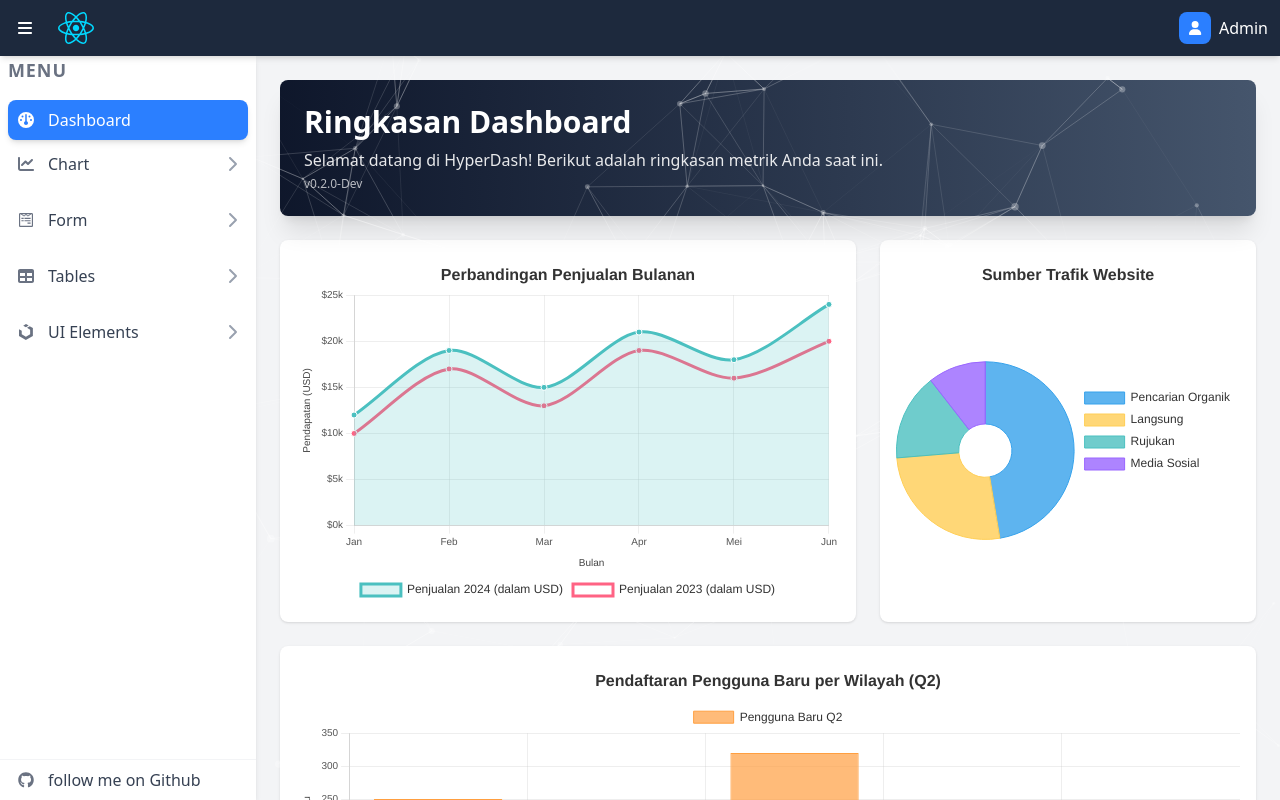
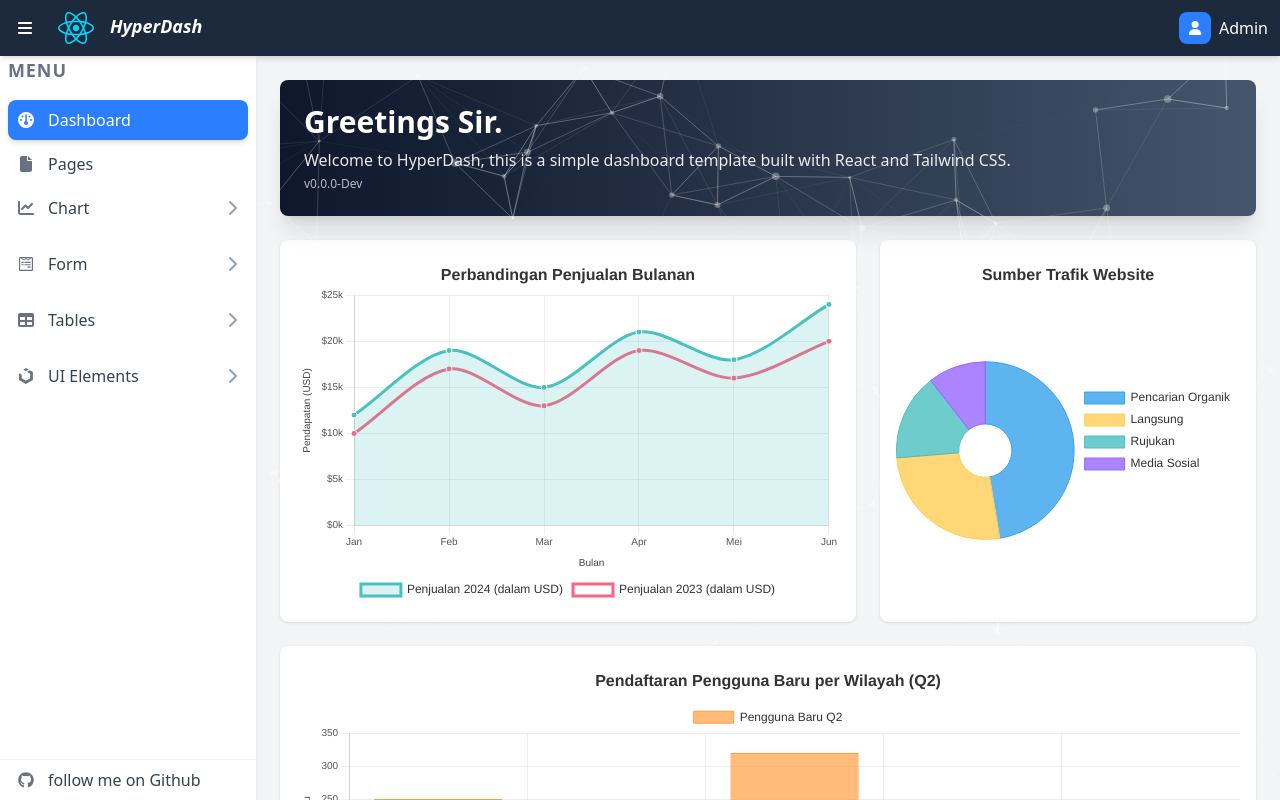
Before and after one commit to Rafhi-dev/HyperDash, a React (Vite) app: page / in a window 1280 px wide. Shown: the top 800 px of the page. Built offline with nearby package versions, Linux system fonts and the light colour scheme.

Commit message:
feat: restructure routing and sidebar state management; enhance Dashboard1 content and add new icons to Sidebar

```diff
--- a/src/App.jsx
+++ b/src/App.jsx
@@ -1,44 +1,26 @@
 import { useState, useEffect } from "react";
-import { BrowserRouter, Route, Routes } from "react-router-dom";
-
-import MainContent from "./components/layout/contents/MainContent";
-
-import MainLayout from "./components/layout/MainLayout";
-import LoginForm from "./pages/LoginForm";
-import NotFound from "./pages/404";
-import MyLinePrev from "./components/charts/MyLinePrev";
-import MyBarPrev from "./components/charts/MyBarPrev";
-import MyPiePrev from "./components/charts/MyPiePrev";
-import Dashboard1 from "./components/layout/contents/Dashboard1";
+import HyRoute from "./Routes/HyRoute";
 
 function App() {
   const [isSidebarCollapsed, setIsSidebarCollapsed] = useState(false);
 
-  // Save sidebar state
+  // Load sidebar state from localStorage on initial render
+  useEffect(() => {
+    const storedSidebarState = localStorage.getItem("sidebarCollapsed");
+    if (storedSidebarState !== null) {
+      setIsSidebarCollapsed(JSON.parse(storedSidebarState));
+    }
+  }, []);
+
   useEffect(() => {
     localStorage.setItem("sidebarCollapsed", isSidebarCollapsed);
   }, [isSidebarCollapsed]);
 
   return (
-    <BrowserRouter>
-      <Routes>
-        <Route path="/*" element={<NotFound />} />
-        <Route path="/login" element={<LoginForm />} />
-        <Route
-          element={
-            <MainLayout
-              isSidebarCollapsed={isSidebarCollapsed}
-              setIsSidebarCollapsed={setIsSidebarCollapsed}
-            />
-          }
-        >
-          <Route path="/" element={<Dashboard1 />} />
-          <Route path="/line-chart" element={<MyLinePrev/>} />
-          <Route path="/bar-chart" element={<MyBarPrev/>} />
-          <Route path="/pie-chart" element={<MyPiePrev />} />
-        </Route>
-      </Routes>
-    </BrowserRouter>
+    <HyRoute
+      getCollapased={isSidebarCollapsed}
+      getSetCollapsed={setIsSidebarCollapsed}
+    />
   );
 }
 
--- /dev/null
+++ b/src/Routes/HyRoute.jsx
@@ -0,0 +1,33 @@
+import { Route, Routes } from "react-router-dom";
+import MainLayout from "../components/layout/MainLayout";
+import Dashboard1 from "../components/layout/contents/Dashboard1";
+import MyPiePrev from "../components/charts/MyPiePrev";
+import MyBarPrev from "../components/charts/MyBarPrev";
+import MyLinePrev from "../components/charts/MyLinePrev";
+import LoginForm from "../pages/LoginForm";
+import NotFound from "../pages/404";
+
+
+const HyRoute = ({getCollapased, getSetCollapsed}) => {
+    return (
+     <Routes>
+        <Route path="/*" element={<NotFound />} />
+        <Route path="/login" element={<LoginForm />} />
+        <Route
+          element={
+            <MainLayout
+              isSidebarCollapsed={getCollapased}
+              setIsSidebarCollapsed={getSetCollapsed}
+            />
+          }
+        >
+          <Route path="/" element={<Dashboard1 />} />
+          <Route path="/line-chart" element={<MyLinePrev/>} />
+          <Route path="/bar-chart" element={<MyBarPrev/>} />
+          <Route path="/pie-chart" element={<MyPiePrev />} />
+        </Route>
+      </Routes>
+    );
+}
+
+export default HyRoute;
--- a/src/components/layout/Navbar.jsx
+++ b/src/components/layout/Navbar.jsx
@@ -42,6 +42,7 @@ function Navbar({ isSidebarCollapsed, setIsSidebarCollapsed }) {
           </button>
           {/* Pastikan ukuran logo tidak melebihi tinggi navbar. Contoh: h-8 (2rem) */}
           <img src='./src/assets/react.svg' alt="Company Logo" className="h-8 w-auto" />
+        <p className='text-lg italic decoration-white font-bold h-8 w-auto'>HyperDash</p>
         </div>
 
         {/* Profile dropdown */}
--- a/src/components/layout/Sidebar.jsx
+++ b/src/components/layout/Sidebar.jsx
@@ -1,9 +1,10 @@
-import { faGithub, faUikit, faWpforms } from "@fortawesome/free-brands-svg-icons";
+import { faGithub, faPage4, faPagelines, faUikit, faWpforms } from "@fortawesome/free-brands-svg-icons";
 import SidebarMenuItem from "./SidebarMenuItem";
 import {
   faGauge,
   faTable,
   faChartLine,
+  faFile,
 } from "@fortawesome/free-solid-svg-icons";
 import { useLocation } from "react-router-dom";
 
@@ -12,6 +13,7 @@ function Sidebar({ isCollapsed, isMobile, setSidebarCollapsed }) {
 
   const menuItems = [
     { icon: faGauge, label: "Dashboard", loc: "/" },
+    { icon: faFile, label: "Pages", loc: "/pages" },
     {
       icon: faChartLine,
       label: "Chart",
@@ -25,7 +27,14 @@ function Sidebar({ isCollapsed, isMobile, setSidebarCollapsed }) {
       icon: faWpforms,
       label: "Form",
       subItems: [
-        { label: "Form Elements", loc: "/elements-form" },
+        { label: "Form Elements", subItems: [
+          { label: "Input", loc: "/form-input" },
+          { label: "Textarea", loc: "/form-textarea" },
+          { label: "Select", loc: "/form-select" },
+          { label: "Checkbox", loc: "/form-checkbox" },
+          { label: "Radio", loc: "/form-radio" },
+          { label: "Switch", loc: "/form-switch" },
+        ]},
         { label: "Form Layout", loc: "/layout-form" },
       ],
     },
--- a/src/components/layout/contents/Dashboard1.jsx
+++ b/src/components/layout/contents/Dashboard1.jsx
@@ -60,14 +60,14 @@ const Dashboard1 = () => {
           default: 'bounce',
         },
         random: false,
-        speed: 2,
+        speed: 1,
         straight: false,
       },
       number: {
         density: {
           enable: true,
         },
-        value: 210, // Jumlah partikel
+        value: 250, // Jumlah partikel
       },
       opacity: {
         value: 0.3,
@@ -148,12 +148,12 @@ const Dashboard1 = () => {
         />
         <div className="relative z-10 p-6"> {/* Konten header harus memiliki z-index lebih tinggi */}
           <h1 className="text-2xl md:text-3xl font-bold">
-            Ringkasan Dashboard
+            Greetings Sir.
           </h1>
           <p className="mt-2 opacity-90">
-            Selamat datang di HyperDash! Berikut adalah ringkasan metrik Anda saat ini.
+            Welcome to HyperDash, this is a simple dashboard template built with React and Tailwind CSS.
           </p>
-          <p className="mt-1 text-xs opacity-70">v0.2.0-Dev</p>
+          <p className="mt-1 text-xs opacity-70">v0.0.0-Dev</p>
         </div>
       </div>
 
@@ -253,7 +253,7 @@ const Dashboard1 = () => {
       </div>
 
       <footer className="text-center text-sm text-gray-500 py-4">
-        &copy; {new Date().getFullYear()} HyperDash. Hak cipta dilindungi.
+        &copy; {new Date().getFullYear()} HyperDash.
       </footer>
     </div>
   );
--- a/src/main.jsx
+++ b/src/main.jsx
@@ -1,9 +1,12 @@
 import { StrictMode } from 'react'
 import { createRoot } from 'react-dom/client'
 import App from './App.jsx'
+import { BrowserRouter } from 'react-router-dom'
 
 createRoot(document.getElementById('root')).render(
+  <BrowserRouter>
   <StrictMode>
     <App />
   </StrictMode>,
+</BrowserRouter>
 )
```
Also changed, not shown: src/components/ui/FormElement/HyInput.jsx (added), src/components/ui/tabs/HyTabs.jsx (added).
